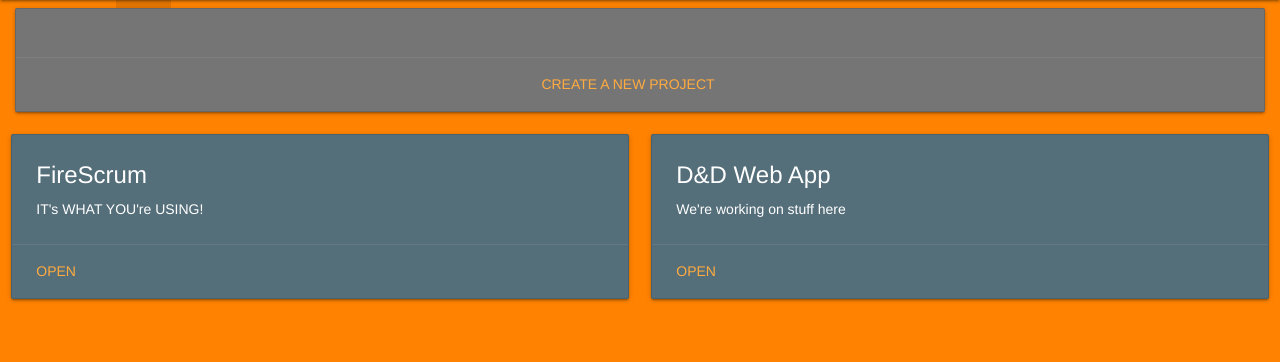
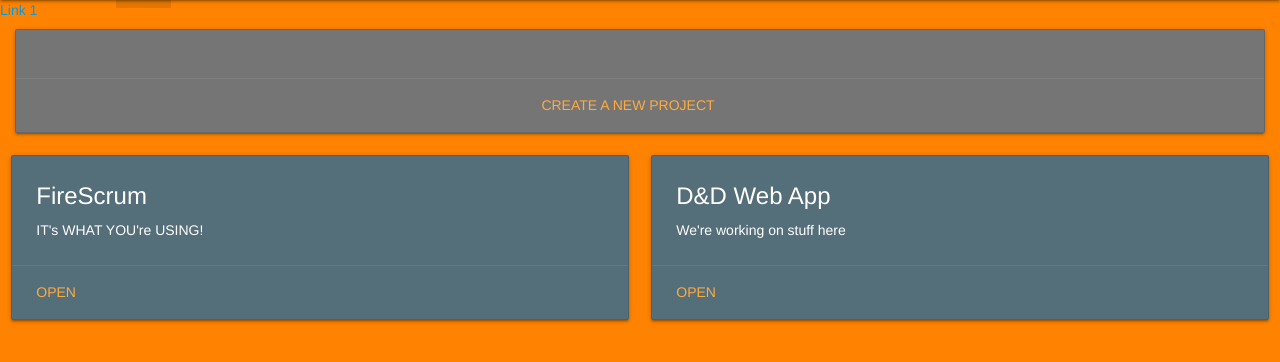
Before and after one commit to Benbigmac/Agile-Development-Tool, a Flask app: page /projects in a window 1280 px wide. Shown: the part 64-426 px from the top of the page. Run offline with Flask 2, Linux system fonts and the light colour scheme; parts of the project's set-up code (start-up, migrations or seed data) failed here and were passed over; some libraries are stand-ins or nearby versions.

Commit message:
added sidebar however not working

```diff
--- a/app/templates/projects.html
+++ b/app/templates/projects.html
@@ -1,6 +1,9 @@
 {% extends "baseTemp.html" %}
 {% block body %}
 
+<div class="sidebar bar-block" style="width:25%">
+  <a href="#" class="bar-item button">Link 1</a>
+</div>
 
 <body><center>
 
```
